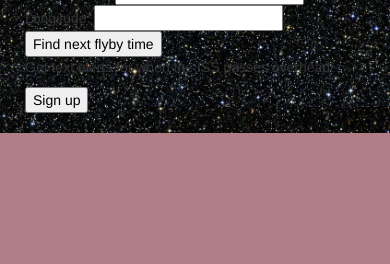
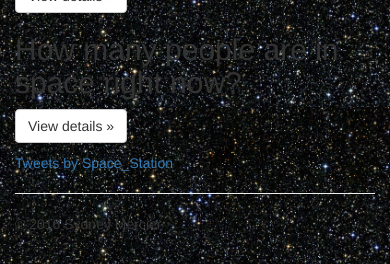
Before and after one commit to sygmo/ISS-Tracker, a Django app: page / in a window 390 px wide. Shown: the part 769-1033 px from the top of the page. Before the commit the page ends 902 px from the top, so only its background shows below. Run offline with Django 3.2, Linux system fonts and the light colour scheme; some libraries are stand-ins or nearby versions.

Commit message:
adapted html to Bootstrap jumbotron template

```diff
--- a/apps/isstracker/static/isstracker/styles.css
+++ b/apps/isstracker/static/isstracker/styles.css
@@ -5,7 +5,7 @@
 }
 
 body {
-	padding: 50px 40px 20px 40px;
+	padding: 50px 0px 20px 0px;
 	background-image: url("stars_texture.jpg");
 	background-position: right top;
 	background-attachment: fixed;
--- a/apps/isstracker/templates/isstracker/index.html
+++ b/apps/isstracker/templates/isstracker/index.html
@@ -3,6 +3,13 @@
 <html lang="en">
 <head>
 	<meta charset="UTF-8">
+	<meta http-equiv="X-UA-Compatible" content="IE=edge">
+    <meta name="viewport" content="width=device-width, initial-scale=1">
+    <!-- The above 3 meta tags *must* come first in the head; any other head content must come *after* these tags -->
+    <meta name="description" content="Practice app for tracking the ISS">
+    <meta name="author" content="Sydney Mercier">
+    <link rel="icon" href="../../favicon.ico"> <!-- DELETE? -->
+
 	<title>ISS Tracker</title>
 
 	<!-- JavaScript -->
@@ -15,18 +22,80 @@
 	<!-- My static files -->
 	<link rel="stylesheet" type="text/css" href="{% static 'isstracker/styles.css' %}?v=00001">
 	<script type="text/javascript" src="{% static 'isstracker/iss_map.js' %}?v=00001"></script>
+</head>
 
-</head>
 <body>
-	<div>
+	<!-- Bootstrap navbar -->
+	<nav class="navbar navbar-inverse navbar-fixed-top">
+		<div class="container">
+			<div class="navbar-header">
+				<button type="button" class="navbar-toggle collapsed" data-toggle="collapse" data-target="#navbar" aria-expanded="false" aria-controls="navbar">
+					<span class="sr-only">Toggle navigation</span>
+					<span class="icon-bar"></span>
+					<span class="icon-bar"></span>
+					<span class="icon-bar"></span>
+				</button>
+				<a class="navbar-brand" href="#">Project name</a>
+			</div>
+			<div id="navbar" class="navbar-collapse collapse">
+				<form class="navbar-form navbar-right">
+					<div class="form-group">
+						<input type="text" placeholder="Email" class="form-control">
+					</div>
+					<div class="form-group">
+						<input type="text" placeholder="Name" class="form-control">
+					</div>
+					<button type="submit" class="btn btn-success">Sign up</button>
+				</form>
+			</div><!--/.navbar-collapse -->
+		</div>
+    </nav>
+
+    <!-- Main jumbotron for a primary marketing message or call to action -->
+    <div class="jumbotron">
+		<div class="container">
+			<h1>ISS Tracker</h1>
+			<p>Follow the International Space Station around the globe!</p>
+			<div id="mapid"></div>
+		</div>
+    </div>
+
+<!-- 	<div>
 		<h1>ISS Tracker <small>Follow the International Space Station around the globe!</small></h1>
 	</div>
 	<div class="row">
 		<div class="col-lg-">
 			<div id="mapid"></div>
 		</div>
-	</div>
+	</div> -->
 
+	<div class="container">
+		<!-- Example row of columns -->
+		<div class="row">
+			<div class="col-md-4">
+				<h2>Where is the ISS now?</h2>
+				<p id="latitude"></p>
+				<p id="longitude"></p>
+				<p><a class="btn btn-default" href="#" role="button">View details &raquo;</a></p>
+			</div>
+			<div class="col-md-6">
+				<h2>How many people are in space right now?</h2>
+				<p id="num-people"></p>
+				<ul id="astronauts"></ul>
+				<p><a class="btn btn-default" href="#" role="button">View details &raquo;</a></p>
+			</div>
+			<div class="col-md-2">
+				<a class="twitter-timeline" data-width="221" data-height="400" href="https://twitter.com/Space_Station">Tweets by Space_Station</a> <script async src="//platform.twitter.com/widgets.js" charset="utf-8"></script>
+			</div>
+		</div>
+
+		<hr>
+
+		<footer>
+			<p>&copy; 2016 Sydney Mercier</p>
+		</footer>
+    </div> <!-- /container -->
+<!--
 	<div class="row">
 		<div class="col-md-4">
 			<h3>Where is the ISS now?</h3>
@@ -60,6 +129,7 @@
 			{% csrf_token %}
 		  	<input type='submit' value='Sign up'>
 		</form>
-	</div>
+	</div> -->
+
 </body>
 </html>
```
